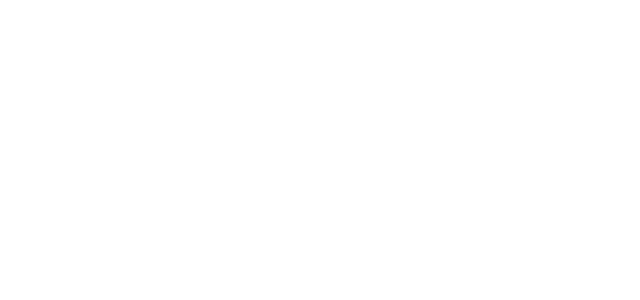
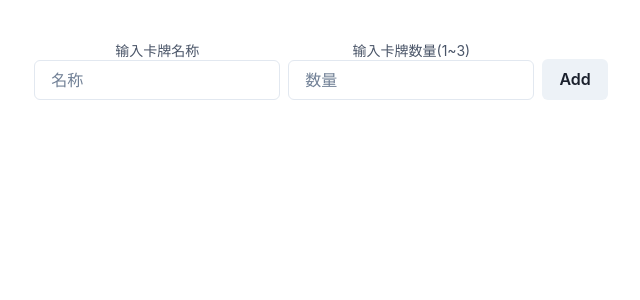
Before and after one commit to RekiDunois/yet-another-ygo-draw-simulator, a React (Vite) app: page / in a window 1280 px wide. Shown: the top 300 px of the page, without its empty margins (319-959 px from the left). Built offline with nearby package versions, Linux system fonts and the light colour scheme.

Commit message:
deck: put deck-importer in deck component

```diff
--- a/src/components/deck.tsx
+++ b/src/components/deck.tsx
@@ -1,7 +1,8 @@
 import { Container, List, ListProps } from '@chakra-ui/react'
-import React from 'react'
-import { DeckData } from '../models/deck'
+import React, { useState } from 'react'
+import { CardData, DeckData } from '../models/deck'
 import { CardItem } from './card-item'
+import { DeckImporter } from './deck-importer'
 
 export interface DeckProp extends ListProps {
   data: DeckData
@@ -9,12 +10,18 @@ export interface DeckProp extends ListProps {
 
 export const Deck = (prop: DeckProp) => {
   const { data } = prop
+  const [cards, setCards] = useState(Array<CardData>)
   return (
     <Container>
       <List
-        children={data.main.map((card) => (
-          <CardItem data={card}></CardItem>
+        children={cards.map((card) => (
+          <CardItem key={card.id} data={card}></CardItem>
         ))}
+      />
+      <DeckImporter
+        OnAddCard={(card) => {
+          setCards([card, ...cards])
+        }}
       />
     </Container>
   )
--- a/src/models/deck.ts
+++ b/src/models/deck.ts
@@ -1,5 +1,5 @@
 export interface CardData {
-  id: number
+  id: string
   name: string
   quantity: number
 }
```
Also changed, not shown: 1 other file (tests, documents, lock files or other folders).
